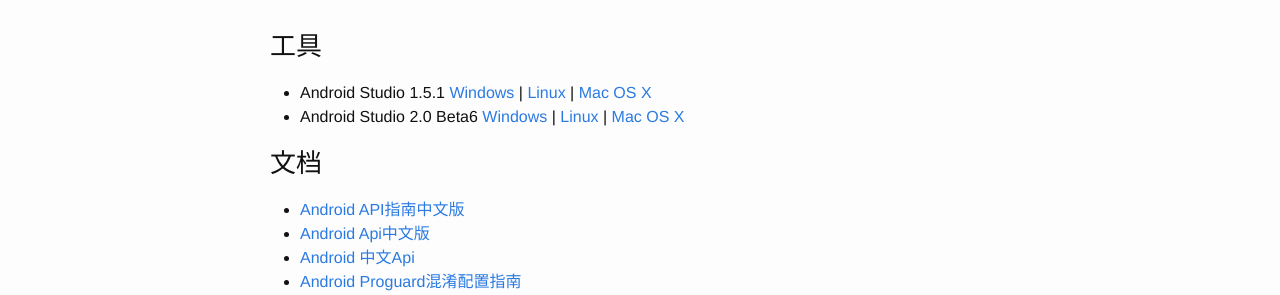
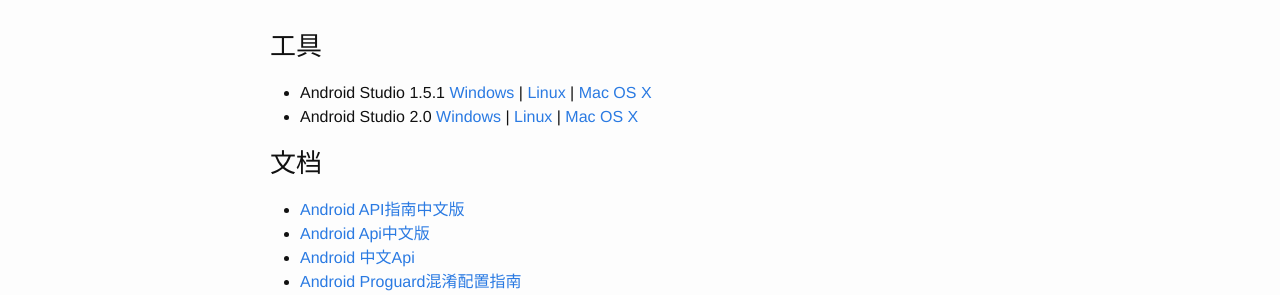
Before and after one commit to captainJeck/captainjeck.github.io, a Jekyll site: the page built from android.md, in a window 1280 px wide. Shown: the part 137-432 px from the top of the page. Built offline with Jekyll 4.4.1, drawn with Linux system fonts in a browser that asks for light colours.

Commit message:
update android.md

```diff
--- a/android.md
+++ b/android.md
@@ -6,7 +6,7 @@
 
 ### 工具
 - Android Studio 1.5.1 [Windows](http://pan.baidu.com/s/1nuhv3qp) \| [Linux](http://pan.baidu.com/s/1sjTalbv) \| [Mac OS X](http://pan.baidu.com/s/1c0YQvGs)
-- Android Studio 2.0 Beta6 [Windows](http://pan.baidu.com/s/1sjUix6P) \| [Linux](http://pan.baidu.com/s/1o7dHRpK) \| [Mac OS X](http://pan.baidu.com/s/1pKaseTX)
+- Android Studio 2.0  [Windows](https://dl.google.com/dl/android/studio/ide-zips/2.0.0.20/android-studio-ide-143.2739321-windows.zip) \| [Linux](https://dl.google.com/dl/android/studio/ide-zips/2.0.0.20/android-studio-ide-143.2739321-linux.zip) \| [Mac OS X](https://dl.google.com/dl/android/studio/ide-zips/2.0.0.20/android-studio-ide-143.2739321-mac.zip)
 
 ### 文档
 - [Android API指南中文版](http://api.apkbus.com/guide)
```
